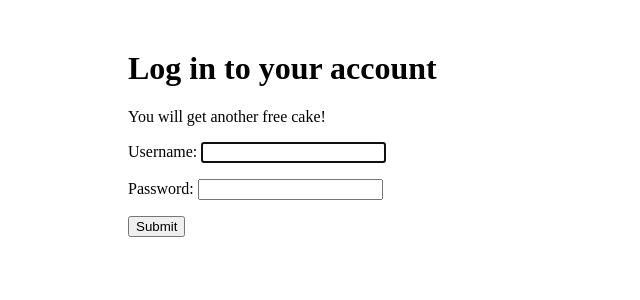
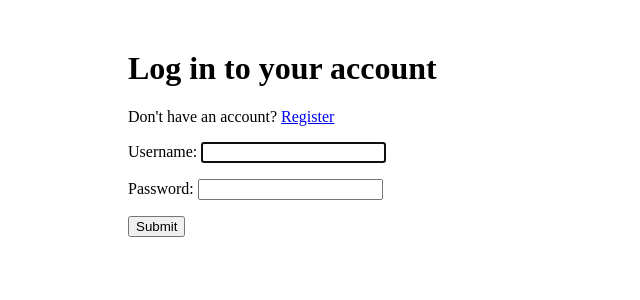
Before and after one commit to kastyne/photoshop-park, a Django app: page /login/ in a window 1280 px wide. Shown: the part 55-355 px from the top of the page, without its empty margins (0-640 px from the left). Run offline with Django 3.2, Linux system fonts and the light colour scheme; parts of the project's set-up code (start-up, migrations or seed data) failed here and were passed over.

Commit message:
Add a register hyperlink

```diff
--- a/users/templates/users/login.html
+++ b/users/templates/users/login.html
@@ -3,7 +3,7 @@
 
 {% block content %}
     <h1>Log in to your account</h1>
-    <p>You will get another free cake!</p>
+    <p>Don't have an account? <a href="{% url 'register' %}">Register</a></p>
 
     <form method="POST">
         {% csrf_token %}
```
